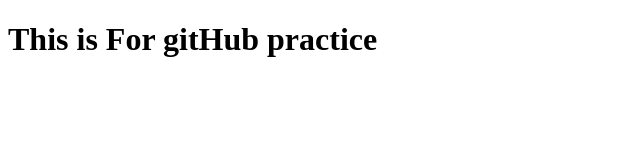
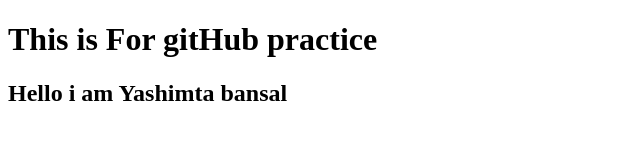
Before and after one commit to yashmitabansal/PracticeGitRepo, a plain HTML site: page index.html in a window 1280 px wide. Shown: the whole page, without its empty margins (0-640 px from the left). Drawn offline with Linux system fonts and the light colour scheme.

Commit message:
Third Commit

```diff
--- a/index.html
+++ b/index.html
@@ -9,5 +9,8 @@
     <h1>
          This is For gitHub practice
     </h1>
+    <h2>
+Hello i am Yashimta bansal
+    </h2>
 </body>
 </html>
```
Also changed, not shown: 1 other file.
